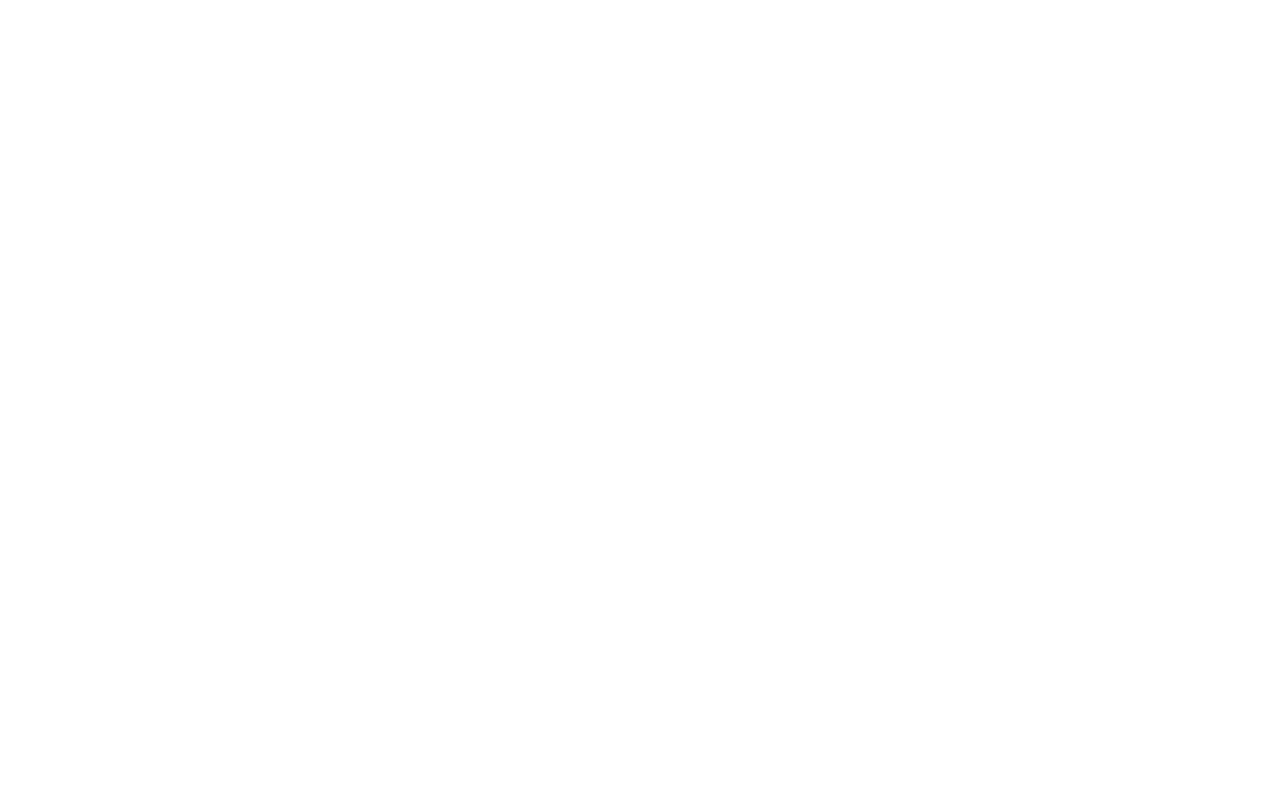
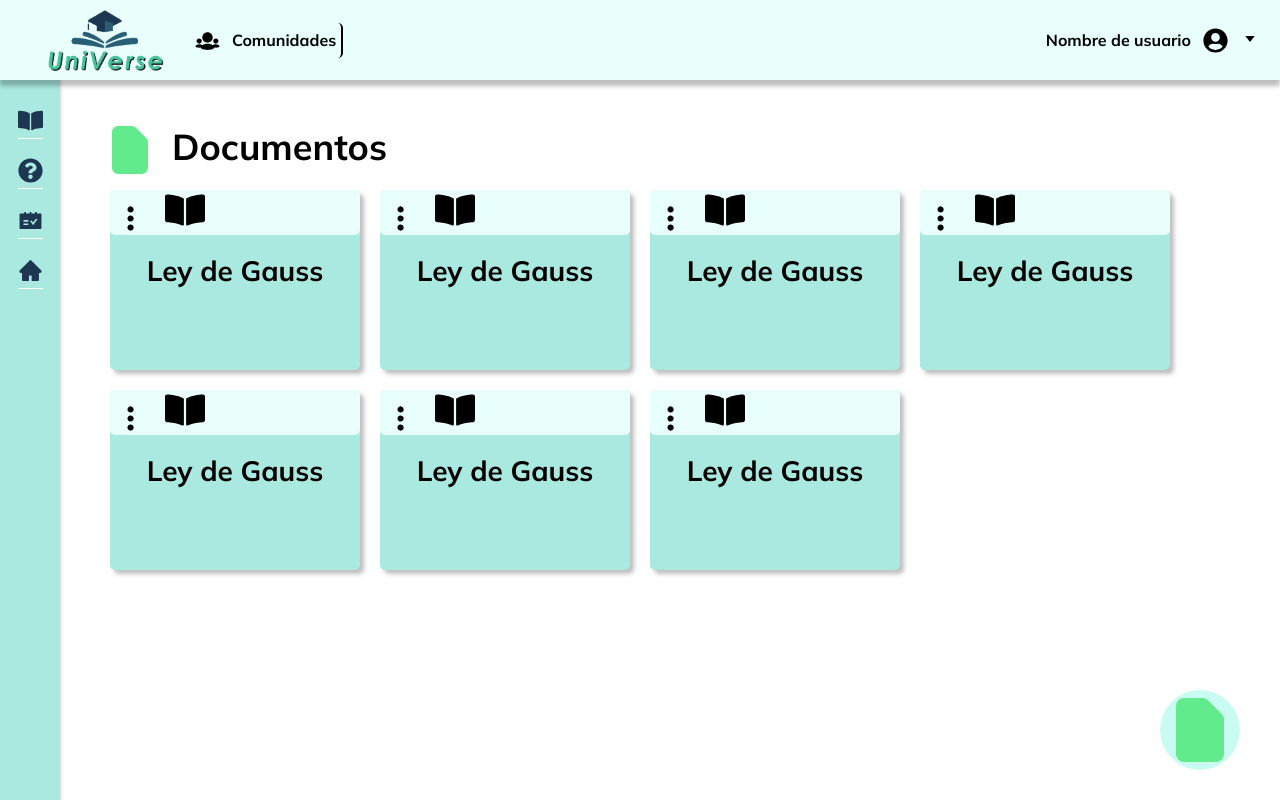
Before and after one commit to juandp1/UniVerse-Frontend, a Next.js app in the folder universe/: page /DocumentosTema in a window 1280 px wide. Built offline with nearby package versions, Linux system fonts and the light colour scheme.

Commit message:
Pagina documentos sin estilo

```diff
--- /dev/null
+++ b/universe/Component/TarjetaDocumento.tsx
@@ -0,0 +1,62 @@
+import { useState } from "react";
+import style from "/styles/TarjetaDocumentoStyles.module.css";
+import * as FaIcon from 'react-icons/fa';
+import * as SiIcon from 'react-icons/sl';
+import Link from "next/link";
+
+
+const eliminarDocumento = (): void => {
+    console.log("Eliminar documento")
+}
+const editarDocumento = (): void => {
+    console.log("Editar documento")
+}
+const irTema = (): void => {
+    console.log("Abrir documento")
+}
+function TarjetaDocumento(props: { name: string, ruta:string }) {
+    const [optionsActive, setOptionsActive] = useState(false)
+    const stateOptionsActive = () => setOptionsActive(!optionsActive)
+    return (
+        <>
+            <div className={style.tarjeta_Temas}  >
+                <div className={style.tarjeta_Temas_Color}>
+                    <SiIcon.SlOptionsVertical onClick={stateOptionsActive} size={"25px"} className="absolute top-2 left-0 hover:bg-light_blue_hover w-auto h-auto p-2 rounded-md" />
+                    {optionsActive ? (
+                        <div className='desplegableOptions divide-y left-10'>
+
+                            <div onClick={eliminarDocumento} >
+                                <h5>Eliminar</h5>
+                            </div>
+                            <div onClick={editarDocumento}>
+                                <h5>Editar</h5>
+
+                            </div>
+
+
+                        </div>
+                    ) : null
+
+                    }
+                </div>
+
+                <div className={style.tarjeta_select}>
+                    <Link href={props.ruta} className="bg-black">
+                        <h2>{props.name}</h2>
+                    </Link>
+
+                </div>
+                <div  className={style.tarjeta_icono}>
+
+                    <div className="grid justify-items-center">
+                        <FaIcon.FaBookOpen size={"40px"}  />
+                    </div>
+                </div>
+
+
+            </div>
+        </>
+    )
+}
+
+export default TarjetaDocumento
--- a/universe/pages/DocumentosTema.tsx
+++ b/universe/pages/DocumentosTema.tsx
@@ -1,7 +1,99 @@
+import Head from "next/head";
+import * as Faicon from 'react-icons/fa';
+import * as IoIcon from 'react-icons/io';
+import * as HiIcon from 'react-icons/hi';
+import LateralNavBar from "universe/Component/LateralNavBar";
+import Navbar from "universe/Component/NavBar";
+import TarjetaTemas from "universe/Component/TarjetaTemas";
+import { useState } from "react";
+import { Formik } from 'formik'
+import TarjetaDocumento from "universe/Component/TarjetaDocumento";
+
+
+
+const colorIcon = "#61EB8D"
+interface Documento {
+    nombre_Documento: String;
+}
+
 export default function DocumentosTema() {
+    const [showFormAñadirDocumento, setShowFormAñadirDocumento] = useState(false)
+    const statusShowFormAñadirDocumento = () => setShowFormAñadirDocumento(!showFormAñadirDocumento)
+    const [Documentos, setDocumentos] = useState([{
+        nombreDocumentos: ''
+    }])
+
+    const toggle = () => {
+        var blurMain = document.getElementById("main")
+        blurMain?.classList.toggle("active")
+        statusShowFormAñadirDocumento()
+    }
+    const GetInfoTemas = async (values: Documento) => { // se trae la informacion de los documentos que existen al entrar a la pagina
+        //setIsLoading(true)
+        let url: string = 'https://decorisaserver.azurewebsites.net/api/cita/key/'//+ nombreComunidad
+        fetch(url, {
+
+        })
+            .then(response => response.json()).then(data => {
+                console.log(data)
+
+                setDocumentos(data)
+                //setIsLoading(false)
+                //setShowDetallesCita(true)
+            })
+
+    }
+    const añadirDocumento = async (values: Documento) => {
+        /**funcion para añadir un documento y llevarlo al backend */
+
+    }
+
     return (
         <>
+            <Head>
+                <title>Universe</title>
 
+            </Head>
+            <main id="main">
+                <Navbar></Navbar>
+                <LateralNavBar></LateralNavBar>
+                <div className="principal_Content">
+
+                    <div className="flex space-x-3">
+                        <HiIcon.HiDocument size={"60px"} color={colorIcon} />
+                        <h1>Documentos</h1>
+                    </div>
+                    <div className="flex flex-wrap ">
+                        {/*Temas.map((item,index)=>{
+                            return(
+                                <TarjetaTemas name={item.nombreTema} ruta={"/DocumentosTema"}></TarjetaTemas>
+                            )
+                        })
+                        */}
+                        <TarjetaDocumento name={"Ley de Gauss"} ruta={"/DocumentosTema"}></TarjetaDocumento>
+                        <TarjetaDocumento name={"Ley de Gauss"} ruta={"/DocumentosTema"}></TarjetaDocumento>
+                        <TarjetaDocumento name={"Ley de Gauss"} ruta={"/DocumentosTema"}></TarjetaDocumento>
+                        <TarjetaDocumento name={"Ley de Gauss"} ruta={"/DocumentosTema"}></TarjetaDocumento>
+                        <TarjetaDocumento name={"Ley de Gauss"} ruta={"/DocumentosTema"}></TarjetaDocumento>
+                        <TarjetaDocumento name={"Ley de Gauss"} ruta={"/DocumentosTema"}></TarjetaDocumento>
+                        <TarjetaDocumento name={"Ley de Gauss"} ruta={"/DocumentosTema"}></TarjetaDocumento>
+                    </div>
+
+                    <div className="button_crear" onClick={toggle}>
+                        <HiIcon.HiDocument size={'80px'} color={colorIcon} />
+                    </div>
+                </div>
+                {/**aqui empieza el formulario que aparecera sobre todo el contenido de la pagina en ese momento */}
+
+
+
+            </main>
+
+            {showFormAñadirDocumento ? (
+                <div>
+
+                </div>
+            ) : null}
         </>
 
     )
--- /dev/null
+++ b/universe/styles/TarjetaDocumentoStyles.module.css
@@ -0,0 +1,51 @@
+.tarjeta_Temas{
+    position: relative;
+    width: 250px;
+    height: 180px;
+    background-color: #A9E9DF;
+    box-shadow: 4px 4px 4px rgba(0, 0, 0, 0.25);
+    border-radius: 5px;
+    transition: 850ms;
+    justify-content: center;
+    margin:10px
+
+}
+.tarjeta_Temas_Color{
+    position: relative;
+    background-color: #E8FFFB;
+    width: 100%;
+    height:25%;
+    border-radius: 5px;
+    padding: 5px;
+
+}
+.tarjeta_icono{
+    position:relative;
+    width: 60%;
+    top:-80%;
+
+
+}
+.tarjeta_Temas:hover{
+    width: 265px;
+    height:285px;
+
+
+}
+.tarjeta_select{
+    position: relative;
+    background-color: #A9E9DF;
+    width: 100%;
+    height:55%;
+    border-radius: 5px;
+    padding: 15px;
+    word-wrap: break-word;
+    text-align: center;
+
+}
+.tarjeta_select:hover{
+
+    background-color: #cee9e4;
+    cursor: pointer;
+
+}
```
